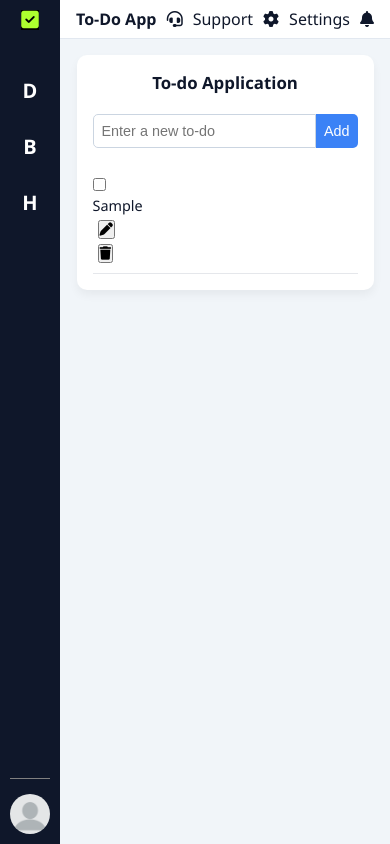
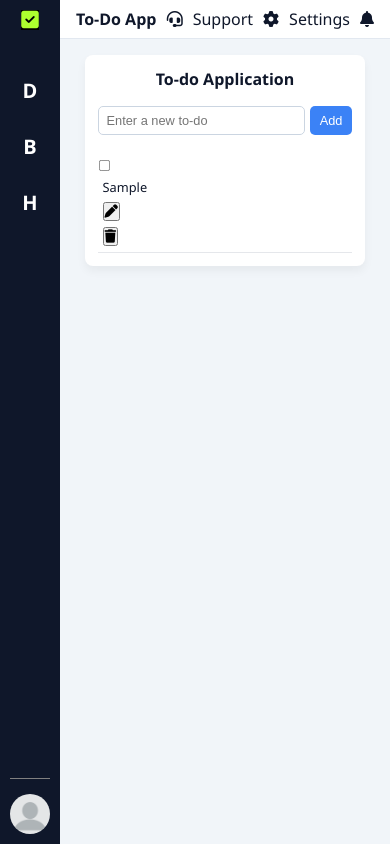
Before and after one commit to mscfeb/To-Do-assignmennt, a plain HTML site: page index.html in a window 390 px wide. Both pictures are taken after typing "Sample" into the empty fields and a click on the button "Add". Drawn offline with Linux system fonts and the light colour scheme.

Commit message:
updated css

```diff
--- a/styles.css
+++ b/styles.css
@@ -326,4 +326,81 @@ main {
     justify-content: flex-end;
     width: 100%;
   }
+  .todo-container {
+  width: 85%;
+  max-width: 400px;
+  margin: 1rem auto;
+  padding: 0.8rem;
+  font-size: 0.85rem;
+  overflow-y: auto;
+  box-sizing: border-box;
+  border-radius: 8px;
 }
+
+.todo-container h3 {
+  font-size: 1rem;
+  text-align: center;
+  margin-bottom: 1rem;
+}
+
+.todo-input {
+  display: flex;
+  flex-direction: row;
+  gap: 5px;
+  margin-bottom: 1rem;
+}
+
+.todo-input input {
+  flex: 1;
+  padding: 6px 8px;
+  font-size: 0.8rem;
+  border: 1px solid #cbd5e1;
+  border-radius: 5px;
+  outline: none;
+}
+
+.todo-input button {
+  padding: 6px 10px;
+  font-size: 0.8rem;
+  background-color: #3b82f6;
+  color: white;
+  border: none;
+  border-radius: 5px;
+  cursor: pointer;
+}
+
+#tasklist {
+  padding: 0;
+}
+
+#tasklist li {
+  display: flex;
+  align-items: flex-start;
+  justify-content: space-between;
+  flex-wrap: wrap;
+  gap: 6px;
+  padding: 6px 0;
+  border-bottom: 1px solid #e5e7eb;
+  font-size: 0.8rem;
+}
+
+#tasklist li span {
+  flex: 1 1 60%;
+  word-break: break-word;
+  white-space: normal;
+  margin-left: 5px;
+}
+
+#tasklist li .actions {
+  display: flex;
+  gap: 6px;
+  flex: 1 1 35%;
+  justify-content: flex-end;
+}
+
+#tasklist input[type="checkbox"] {
+  transform: scale(0.85);
+  margin-top: 2px;
+}
+
+}
```
